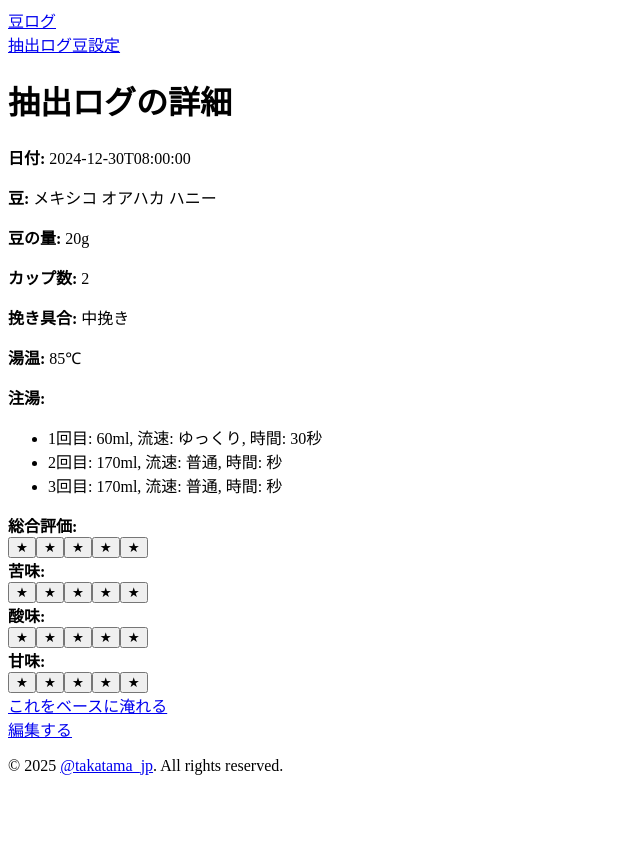
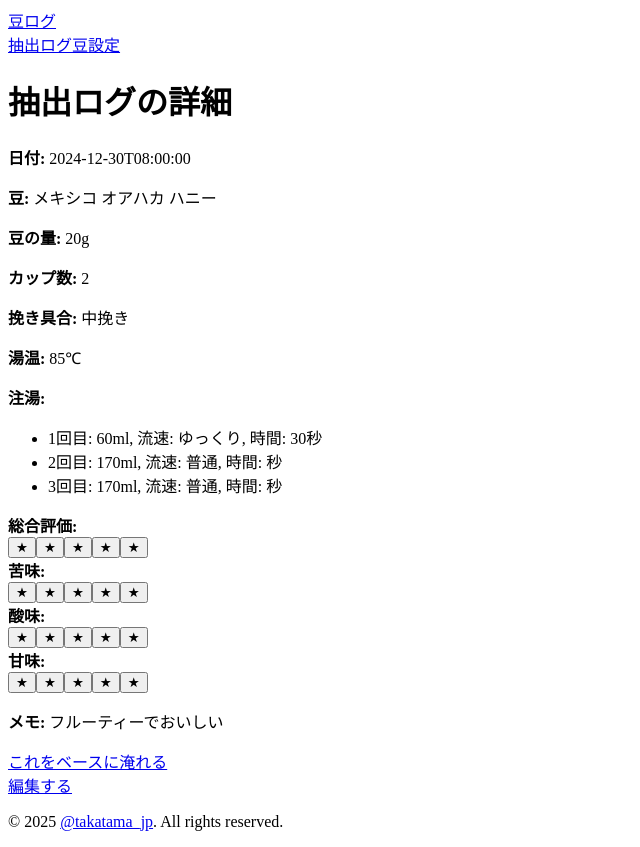
Before and after one commit to takatama/mame-log, a React app: page /brews/1 in a window 1280 px wide. Shown: the whole page, without its empty margins (0-640 px from the left). Before the commit the page ends 800 px from the top, so only its background shows below. Built offline with nearby package versions, Linux system fonts and the light colour scheme; the HTML template or start-up script is replaced by a standard one.

Commit message:
feat: update BrewDetails component to remove unused beans context and add notes display

```diff
--- a/src/pages/BrewDetails.tsx
+++ b/src/pages/BrewDetails.tsx
@@ -4,7 +4,7 @@ import { useBrewContext } from '../context/BrewContext';
 import StarRating from '../components/StarRating';
 
 const BrewDetails: React.FC = () => {
-  const { brews, beans } = useBrewContext()
+  const { brews } = useBrewContext()
   const { brewId } = useParams<{ brewId?: string }>()
   const brew = brews.find(brew => brew.id === brewId)
   if (!brew) {
@@ -51,8 +51,9 @@ const BrewDetails: React.FC = () => {
           <strong>甘味:</strong>
           <StarRating rating={brew.sweetness ?? 0} onRatingChange={() => {}} />
         </div>
+        <p><strong>メモ:</strong> {brew.notes ?? ''}</p>
       </div>
-      <div className="mt-4 py-4">
+      <div className="mt-4 py-2">
         <Link
           className="px-4 py-2 bg-blue-500 text-white rounded hover:bg-blue-700"
           to={`/brews/${brewId}/brews/new`}
@@ -60,7 +61,7 @@ const BrewDetails: React.FC = () => {
           これをベースに淹れる
         </Link>
       </div>
-      <div className="mt-4 py-4">
+      <div className="mt-4 py-2">
         <Link
           className="px-4 py-2 bg-gray-500 text-white rounded hover:bg-gray-700"
           to={`/brews/${brewId}/edit`}
```
